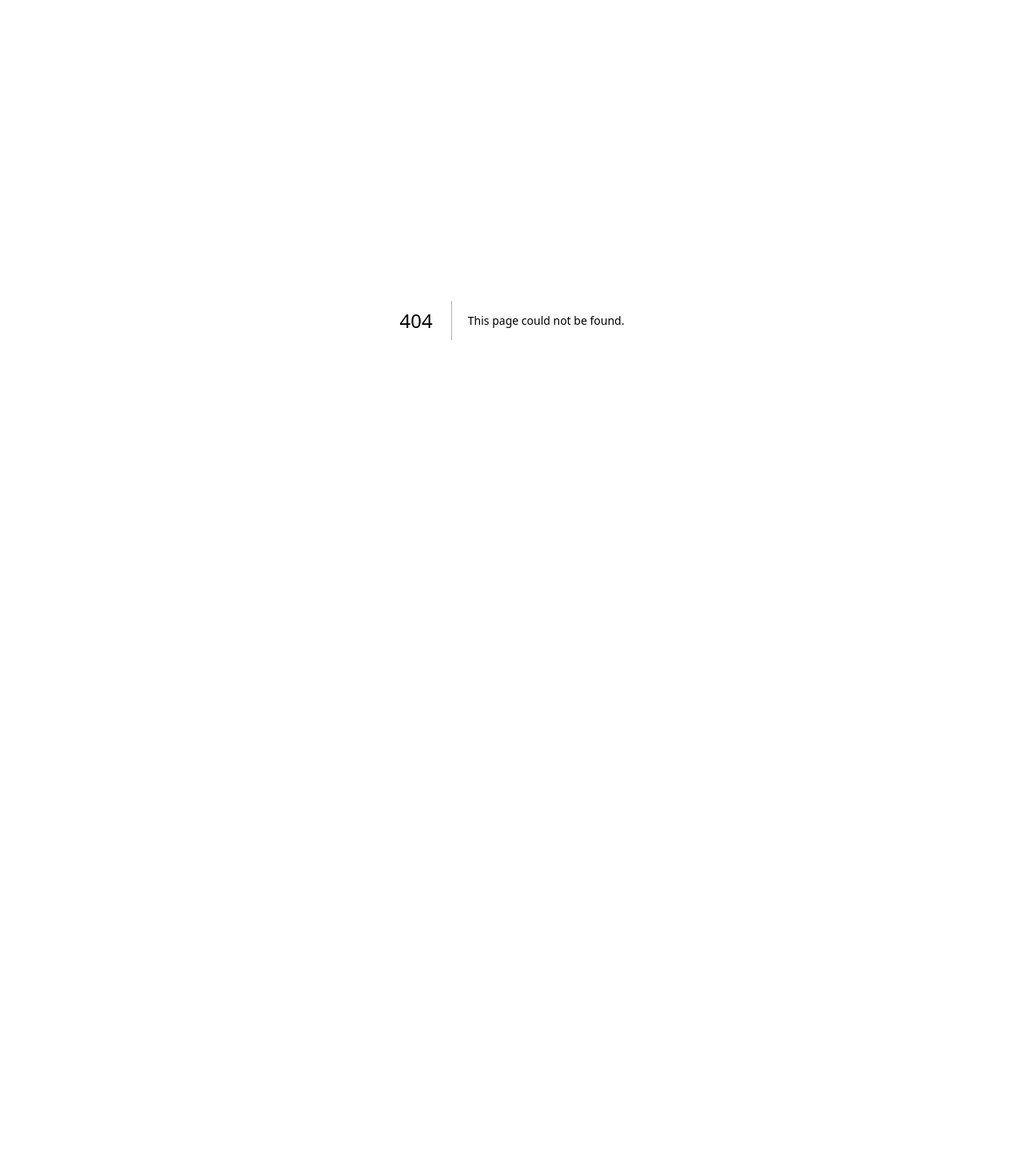
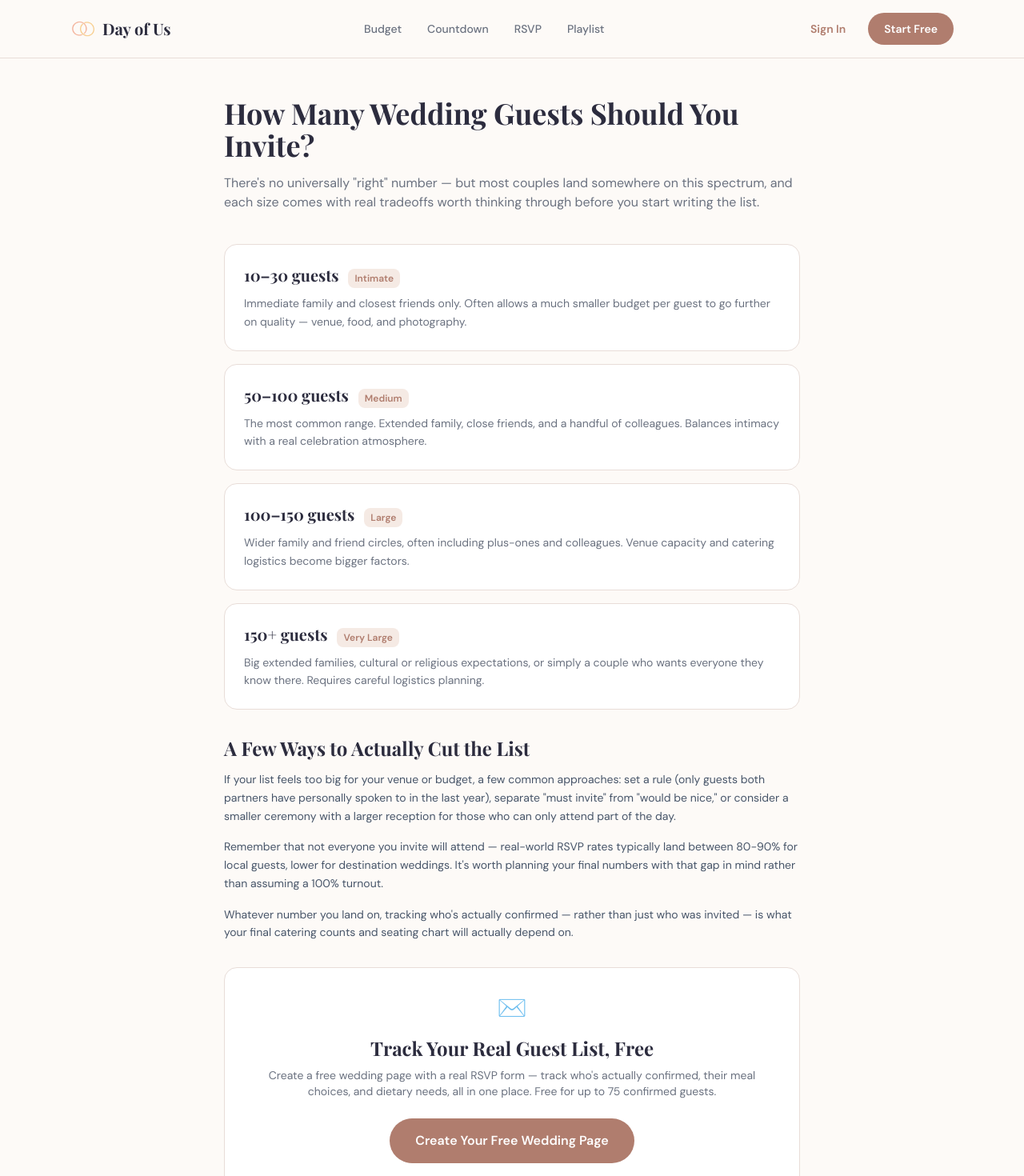
Before and after one commit to DayofUs/DayofUs, a Next.js app: page /guides/wedding-guest-list-size in a window 1280 px wide. Before the commit this address had no page. Shown: the top 1470 px of the page at 80% size. Before the commit the page ends 800 px from the top, so only its background shows below. Built offline with nearby package versions, Linux system fonts and the light colour scheme; no server answers; a web font is replaced by a local one.

Commit message:
Create page.tsx

```diff
--- /dev/null
+++ b/app/guides/wedding-guest-list-size/page.tsx
@@ -0,0 +1,76 @@
+import type { Metadata } from 'next';
+import Header from '@/components/Header';
+import Footer from '@/components/Footer';
+import Link from 'next/link';
+
+export const metadata: Metadata = {
+  title: 'How Many Wedding Guests Should You Invite? | Day of Us',
+  description: 'A practical guide to deciding your wedding guest list size — from intimate gatherings to large celebrations, and how to actually make the cut.',
+};
+
+const sizes = [
+  { range: '10–30 guests', label: 'Intimate', note: 'Immediate family and closest friends only. Often allows a much smaller budget per guest to go further on quality — venue, food, and photography.' },
+  { range: '50–100 guests', label: 'Medium', note: 'The most common range. Extended family, close friends, and a handful of colleagues. Balances intimacy with a real celebration atmosphere.' },
+  { range: '100–150 guests', label: 'Large', note: 'Wider family and friend circles, often including plus-ones and colleagues. Venue capacity and catering logistics become bigger factors.' },
+  { range: '150+ guests', label: 'Very Large', note: 'Big extended families, cultural or religious expectations, or simply a couple who wants everyone they know there. Requires careful logistics planning.' },
+];
+
+export default function WeddingGuestListSizePage() {
+  return (
+    <>
+      <script
+        type="application/ld+json"
+        dangerouslySetInnerHTML={{
+          __html: JSON.stringify({
+            "@context": "https://schema.org",
+            "@type": "Article",
+            headline: "How Many Wedding Guests Should You Invite?",
+            description: "A practical guide to deciding your wedding guest list size — from intimate gatherings to large celebrations, and how to actually make the cut.",
+            author: { "@type": "Organization", name: "Day of Us" },
+            publisher: {
+              "@type": "Organization",
+              name: "Day of Us",
+              logo: { "@type": "ImageObject", url: "https://dayofus.org/icon-512.png" },
+            },
+          }),
+        }}
+      />
+      <Header />
+      <main className="max-w-3xl mx-auto px-6 py-12">
+        <div className="mb-10">
+          <h1 className="font-serif text-3xl md:text-4xl font-bold mb-4" style={{color:'#2C2C3E'}}>How Many Wedding Guests Should You Invite?</h1>
+          <p style={{color:'#6B7280'}}>There's no universally "right" number — but most couples land somewhere on this spectrum, and each size comes with real tradeoffs worth thinking through before you start writing the list.</p>
+        </div>
+
+        <div className="space-y-4 mb-8">
+          {sizes.map(s => (
+            <div key={s.range} className="bg-white rounded-2xl p-6" style={{border:'1px solid #E8DDD8'}}>
+              <div className="flex items-baseline gap-3 mb-2">
+                <h2 className="font-serif text-xl font-bold" style={{color:'#2C2C3E'}}>{s.range}</h2>
+                <span className="text-xs font-semibold px-2 py-1 rounded-lg" style={{background:'#F5EAE4', color:'#B07D6E'}}>{s.label}</span>
+              </div>
+              <p className="text-sm leading-relaxed" style={{color:'#6B7280'}}>{s.note}</p>
+            </div>
+          ))}
+        </div>
+
+        <div className="mb-8" style={{color:'#475569'}}>
+          <h2 className="font-serif text-2xl font-bold mb-3" style={{color:'#2C2C3E'}}>A Few Ways to Actually Cut the List</h2>
+          <p className="mb-4 text-sm leading-relaxed">If your list feels too big for your venue or budget, a few common approaches: set a rule (only guests both partners have personally spoken to in the last year), separate "must invite" from "would be nice," or consider a smaller ceremony with a larger reception for those who can only attend part of the day.</p>
+          <p className="mb-4 text-sm leading-relaxed">Remember that not everyone you invite will attend — real-world RSVP rates typically land between 80-90% for local guests, lower for destination weddings. It's worth planning your final numbers with that gap in mind rather than assuming a 100% turnout.</p>
+          <p className="text-sm leading-relaxed">Whatever number you land on, tracking who's actually confirmed — rather than just who was invited — is what your final catering counts and seating chart will actually depend on.</p>
+        </div>
+
+        <div className="text-center bg-white rounded-2xl p-8" style={{border:'1px solid #E8DDD8'}}>
+          <div className="text-3xl mb-4">✉️</div>
+          <h3 className="font-serif text-2xl font-bold mb-2" style={{color:'#2C2C3E'}}>Track Your Real Guest List, Free</h3>
+          <p className="text-sm mb-6" style={{color:'#6B7280'}}>Create a free wedding page with a real RSVP form — track who's actually confirmed, their meal choices, and dietary needs, all in one place. Free for up to 75 confirmed guests.</p>
+          <Link href="/signup" className="inline-block font-semibold px-8 py-4 rounded-full" style={{background:'#B07D6E', color:'#ffffff'}}>
+            Create Your Free Wedding Page
+          </Link>
+        </div>
+      </main>
+      <Footer />
+    </>
+  );
+}
```
